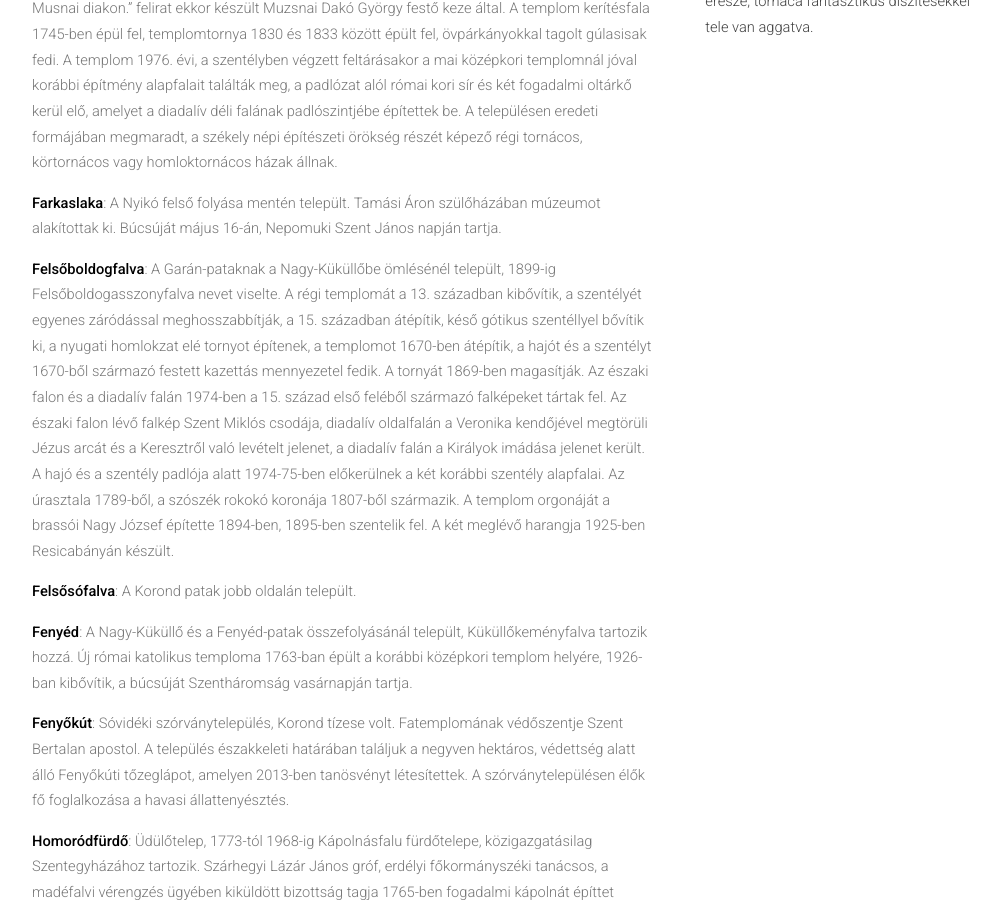
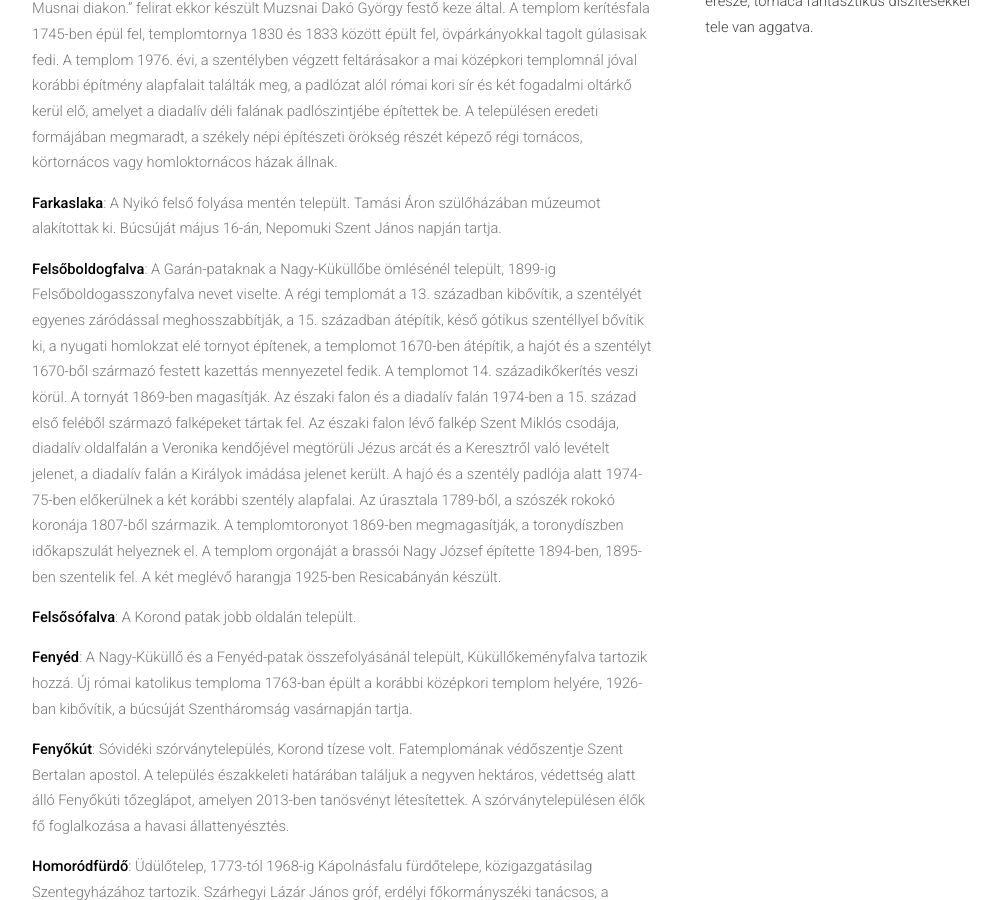
Before and after one commit to siculia/siculia.github.io, a Jekyll site: the page built from siculia-udvarhelyszek.html, in a window 1280 px wide and 900 px high, scrolled down 4197 px. Shown: the whole window, without its empty margins (128-1128 px from the left). Built offline with Jekyll 4.4.1, drawn with Linux system fonts in a browser that asks for light colours; nearby versions of some CDN libraries; library files that are not in the unit come from our copies.

Commit message:
Felsőboldogfalva

```diff
--- a/siculia-udvarhelyszek.html
+++ b/siculia-udvarhelyszek.html
@@ -87,7 +87,7 @@ layout: default
 							<p style="text-align: left;"><b>Ége</b>: A Nagy-patak, másként Ége-patak fejében fekszik. Református temploma a Kápolnadombon 1784-92 között épült fel.</p>
 							<p style="text-align: left;"><b>Énlaka</b>: A Kis- és a Nagyküküllő vízválasztóján, a Gagy-patak fejében települt, Etéd községhez tartozik. Kőfallal körülvett temploma a 15. század második felében épült, 1661-ben boltozata leomlik, az unitárius templom virágdíszes, festett kazettás mennyezete 1668-ban épül fel. Az Orbán Balázs által 1864-ben felfedezett, székely rovásírással készült „Egy az Isten. Georgyius Musnai diakon.” felirat ekkor készült Muzsnai Dakó György festő keze által. A templom kerítésfala 1745-ben épül fel, templomtornya 1830 és 1833 között épült fel, övpárkányokkal tagolt gúlasisak fedi. A templom 1976. évi, a szentélyben végzett feltárásakor a mai középkori templomnál jóval korábbi építmény alapfalait találták meg, a padlózat alól római kori sír és két fogadalmi oltárkő kerül elő, amelyet a diadalív déli falának padlószintjébe építettek be. A településen eredeti formájában megmaradt, a székely népi építészeti örökség részét képező régi tornácos, körtornácos vagy homloktornácos házak állnak.</p>
 							<p style="text-align: left;"><b>Farkaslaka</b>: A Nyikó felső folyása mentén települt. Tamási Áron szülőházában múzeumot alakítottak ki. Búcsúját május 16-án, Nepomuki Szent János napján tartja.</p>
-							<p style="text-align: left;"><b>Felsőboldogfalva</b>: A Garán-pataknak a Nagy-Küküllőbe ömlésénél települt, 1899-ig Felsőboldogasszonyfalva nevet viselte. A régi templomát a 13. században kibővítik, a szentélyét egyenes záródással meghosszabbítják, a 15. században átépítik, késő gótikus szentéllyel bővítik ki, a nyugati homlokzat elé tornyot építenek, a templomot 1670-ben átépítik, a hajót és a szentélyt 1670-ből származó festett kazettás mennyezetel fedik. A tornyát 1869-ben magasítják. Az északi falon és a diadalív falán 1974-ben a 15. század első feléből származó falképeket tártak fel. Az északi falon lévő falkép Szent Miklós csodája, diadalív oldalfalán a Veronika kendőjével megtörüli Jézus arcát és a Keresztről való levételt jelenet, a diadalív falán a Királyok imádása jelenet került. A hajó és a szentély padlója alatt 1974-75-ben előkerülnek a két korábbi szentély alapfalai. Az úrasztala 1789-ből, a szószék rokokó koronája 1807-ből származik. A templom orgonáját a brassói Nagy József építette 1894-ben, 1895-ben szentelik fel. A két meglévő harangja 1925-ben Resicabányán készült.</p>
+							<p style="text-align: left;"><b>Felsőboldogfalva</b>: A Garán-pataknak a Nagy-Küküllőbe ömlésénél települt, 1899-ig Felsőboldogasszonyfalva nevet viselte. A régi templomát a 13. században kibővítik, a szentélyét egyenes záródással meghosszabbítják, a 15. században átépítik, késő gótikus szentéllyel bővítik ki, a nyugati homlokzat elé tornyot építenek, a templomot 1670-ben átépítik, a hajót és a szentélyt 1670-ből származó festett kazettás mennyezetel fedik. A templomot 14. századikőkerítés veszi körül. A tornyát 1869-ben magasítják. Az északi falon és a diadalív falán 1974-ben a 15. század első feléből származó falképeket tártak fel. Az északi falon lévő falkép Szent Miklós csodája, diadalív oldalfalán a Veronika kendőjével megtörüli Jézus arcát és a Keresztről való levételt jelenet, a diadalív falán a Királyok imádása jelenet került. A hajó és a szentély padlója alatt 1974-75-ben előkerülnek a két korábbi szentély alapfalai. Az úrasztala 1789-ből, a szószék rokokó koronája 1807-ből származik.  A templomtoronyot 1869-ben megmagasítják, a toronydíszben időkapszulát helyeznek el. A templom orgonáját a brassói Nagy József építette 1894-ben, 1895-ben szentelik fel. A két meglévő harangja 1925-ben Resicabányán készült.</p>
 							<p style="text-align: left;"><b>Felsősófalva</b>: A Korond patak jobb oldalán települt.</p>
 							<p style="text-align: left;"><b>Fenyéd</b>: A Nagy-Küküllő és a Fenyéd-patak összefolyásánál települt, Küküllőkeményfalva tartozik hozzá. Új római katolikus temploma 1763-ban épült a korábbi középkori templom helyére, 1926-ban kibővítik, a búcsúját Szentháromság vasárnapján tartja.
 							<p style="text-align: left;"><b>Fenyőkút</b>: Sóvidéki szórványtelepülés, Korond tízese volt. Fatemplomának védőszentje Szent Bertalan apostol. A település északkeleti határában találjuk a negyven hektáros, védettség alatt álló Fenyőkúti tőzeglápot, amelyen 2013-ben tanösvényt létesítettek. A szórványtelepülésen élők fő foglalkozása a havasi állattenyésztés.</p>
```
